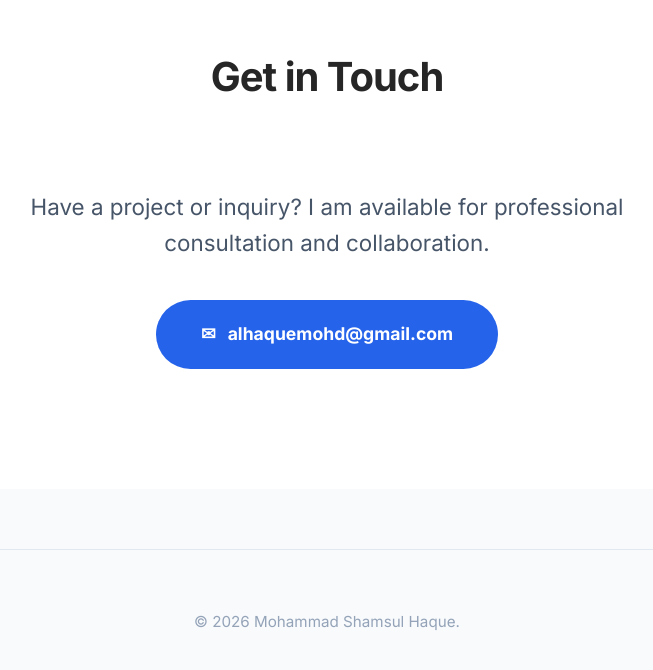
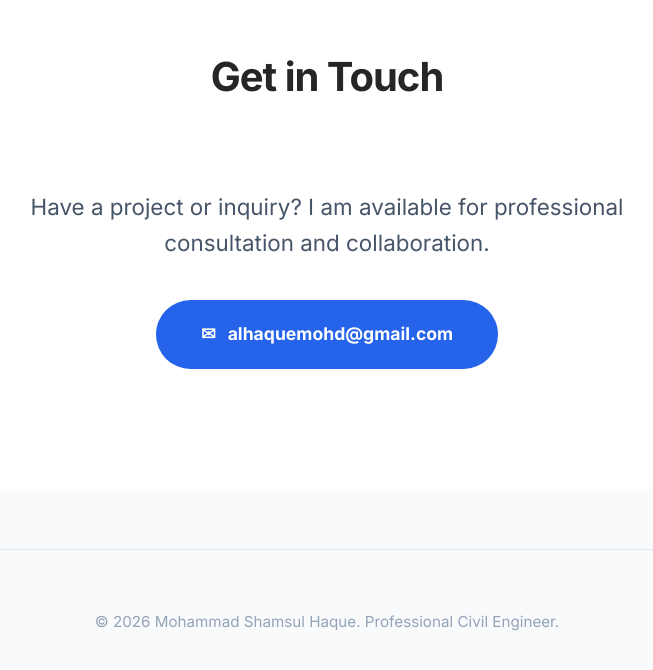
Before and after one commit to saifullahshams2/shams_site, a plain HTML site: page index.html in a window 1280 px wide. Shown: the part 3482-4152 px from the top of the page, without its empty margins (313-966 px from the left). Drawn offline with Linux system fonts and the light colour scheme.

Commit message:
change deploy

```diff
--- a/index.html
+++ b/index.html
@@ -156,7 +156,7 @@
 
     <footer class="footer">
         <div class="container footer-content">
-            <p>&copy; 2026 Mohammad Shamsul Haque.</p>
+            <p>&copy; 2026 Mohammad Shamsul Haque. Professional Civil Engineer.</p>
         </div>
     </footer>
 
```
